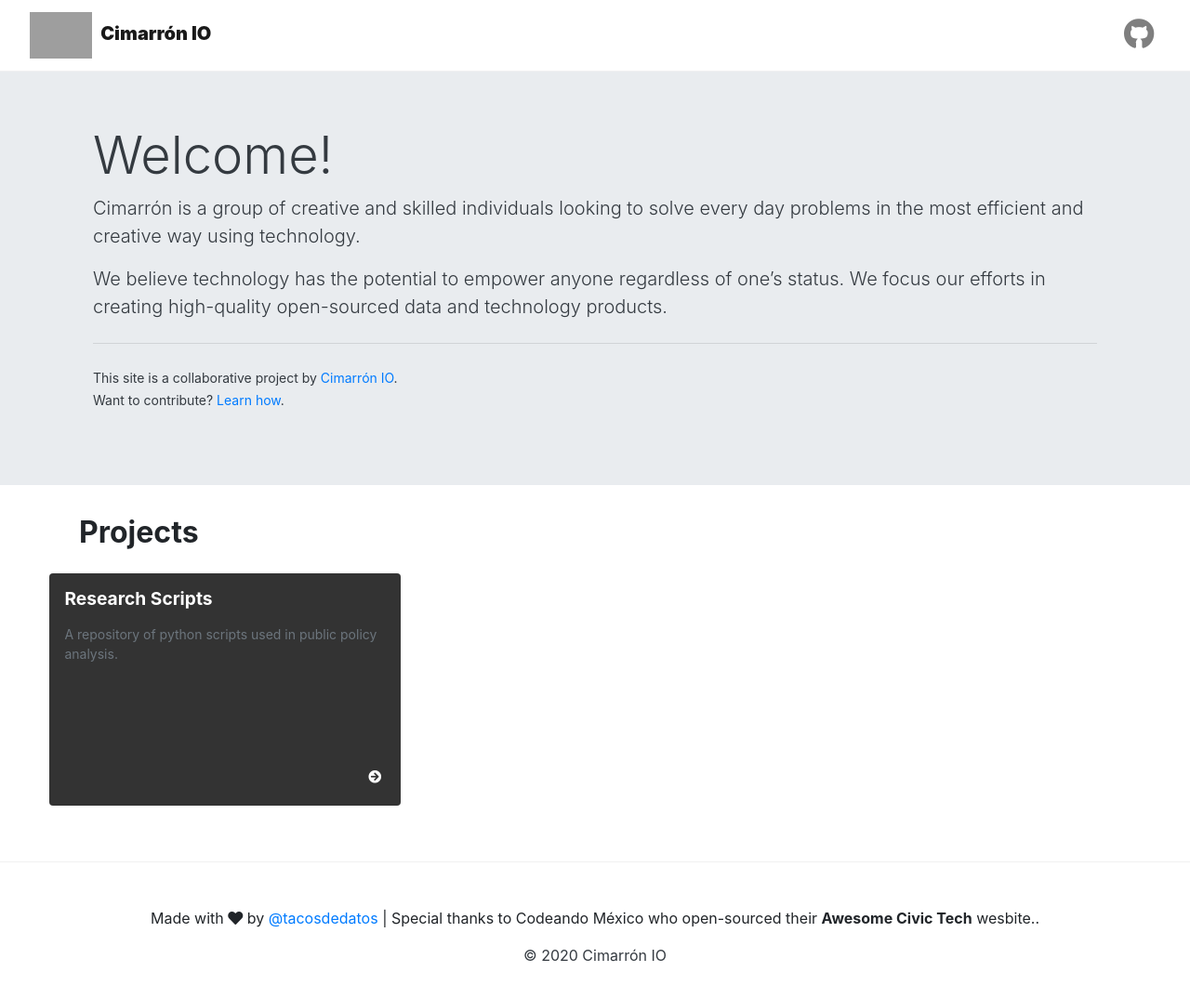
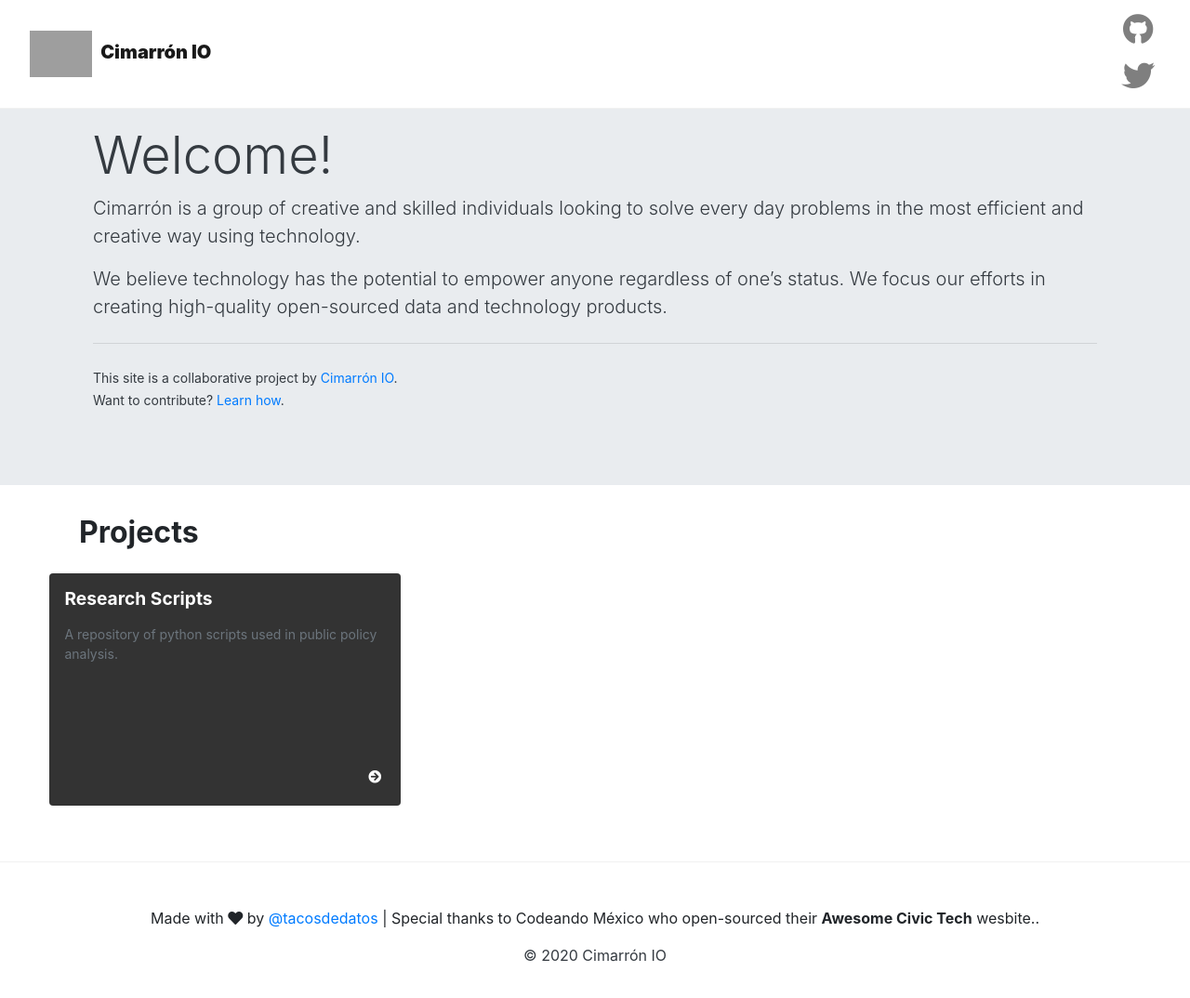
Before and after one commit to cimarron-io/cimarronio-datasettes, a Jekyll site: the page built from index.html, in a window 1280 px wide and 1088 px high. Shown: the top 1074 px of the window at 93% size. Built offline with Jekyll 4.4.1, drawn with Linux system fonts in a browser that asks for light colours; nearby versions of some CDN libraries; library files that are not in the unit come from our copies; the list of posts is cut into pages by our own code; grey boxes are pictures that could not be loaded.

Commit message:
add twitter

```diff
--- a/_includes/menu-header.html
+++ b/_includes/menu-header.html
@@ -5,4 +5,5 @@
 </li> -->
 <li class="nav-item">
     <a class="nav-link" target="_blank" href="https://github.com/Cimarron-IO/"><i class="fab fa-github fa-2x"></i></a>
+    <a class="nav-link" target="_blank" href="https://twitter.com/ChekosWH/"><i class="fab fa-twitter fa-2x"></i></a>
 </li>
```
